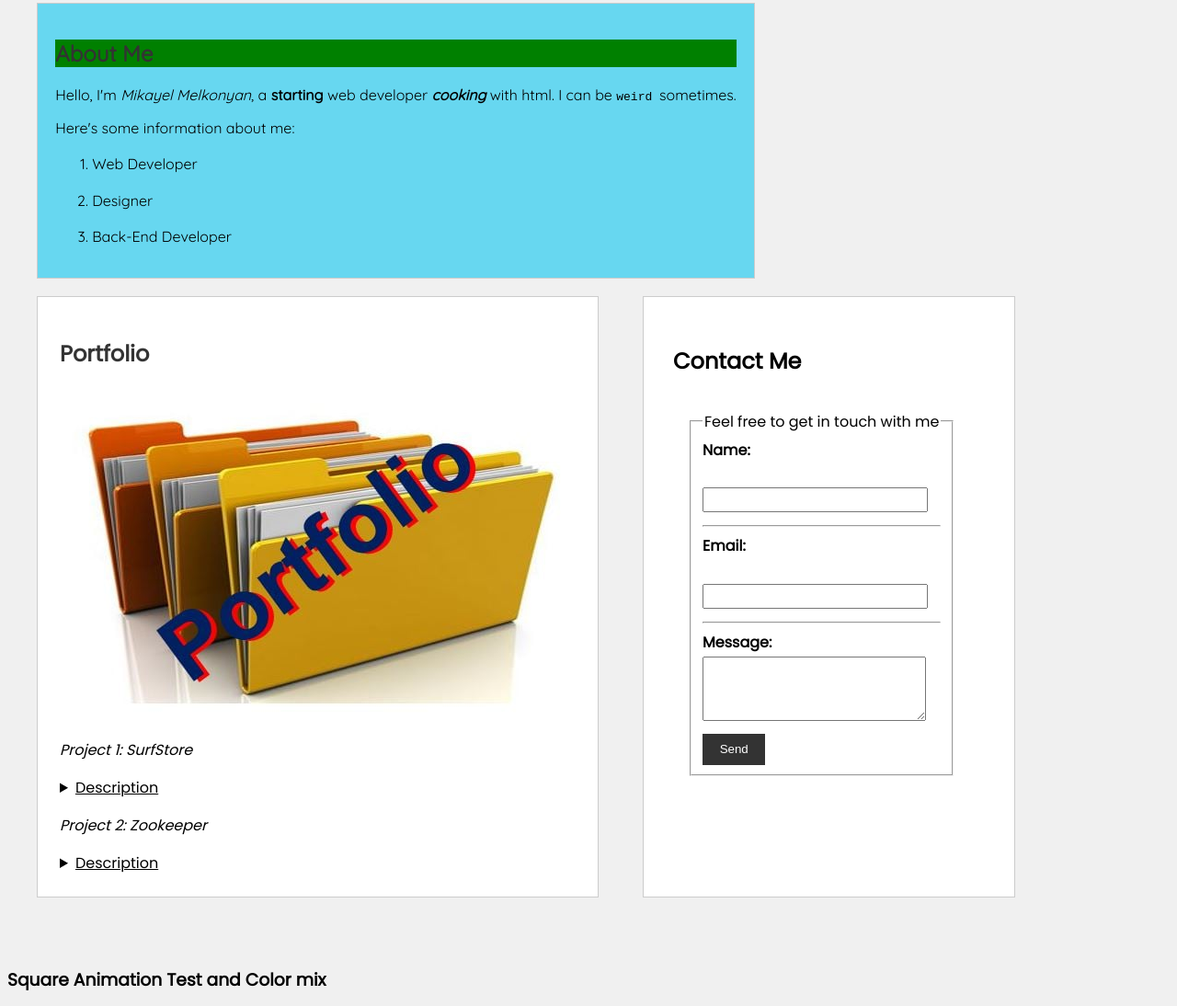
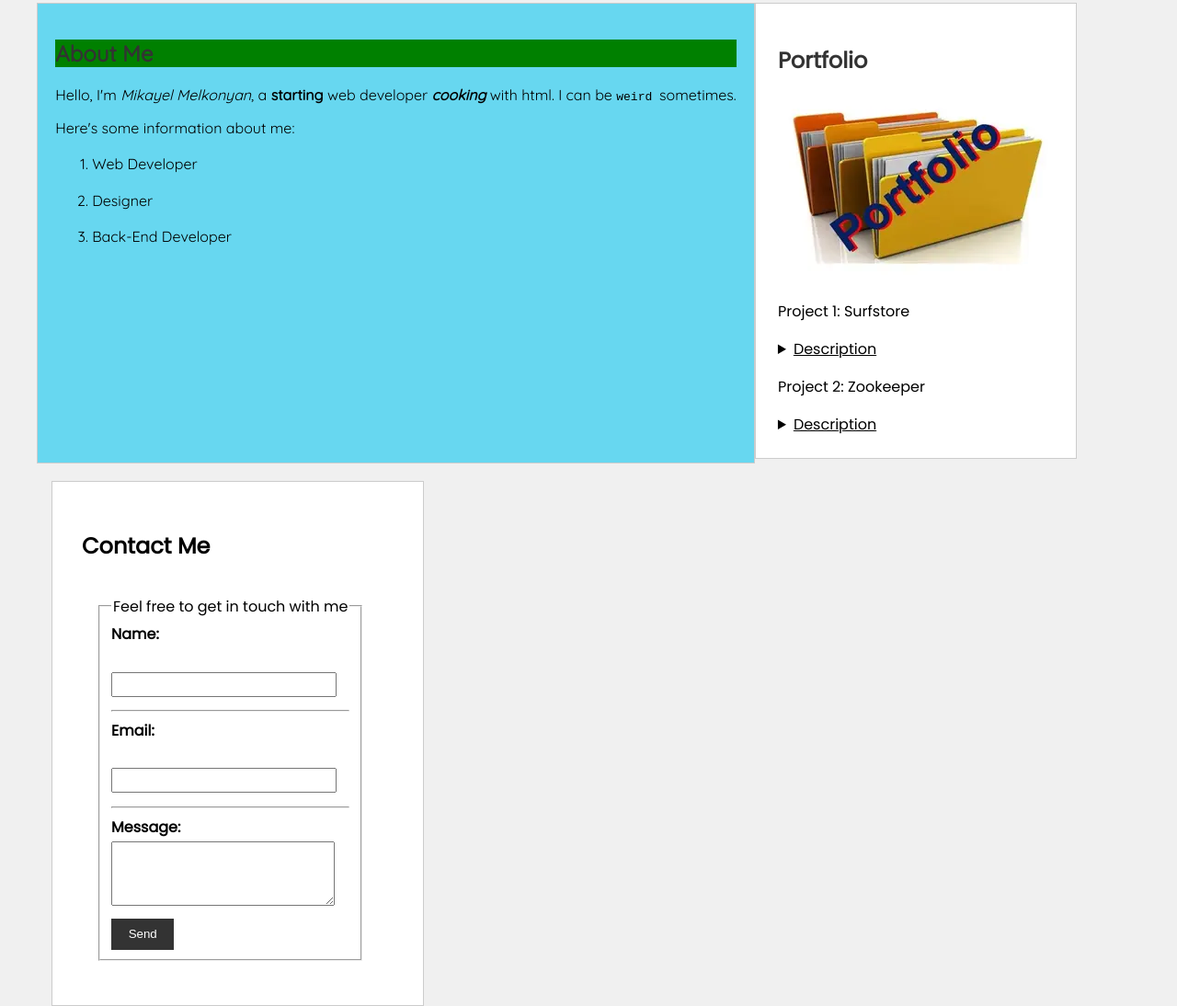
Before and after one commit to mikamek1/cse134B-hw3, a plain HTML site: page index.html in a window 1280 px wide. Shown: the part 331-1425 px from the top of the page at 92% size. Drawn offline with Linux system fonts and the light colour scheme.

Commit message:
hw3 more

```diff
--- a/index.html
+++ b/index.html
@@ -43,17 +43,27 @@
 
       <section id="portfolio">
         <h2>Portfolio</h2>
-        <figure>
-          <img src="Portfoli.jpg" alt="Project 1" />
-          <figcaption>Project 1: SurfStore</figcaption>
-        </figure>
+        <picture id="PortImage">
+          <source
+            sizes="(min-width:300px) 300px,
+           (min-width:600px) 100vw, 600px"
+            srcset="Portfolio.webp 300w, Portfoli.webp 600w"
+            type="image/webp"
+          />
+          <source
+            sizes="(min-width:300px) 300px,
+           (min-width:600px) 100vw, 600px"
+            srcset="Portfolio.png 300w, Portfoli.png 600w"
+            type="image/png"
+          />
+          <img src="Portfolio.jpg" alt="Portfolio image" />
+        </picture>
+        <p>Project 1: Surfstore</p>
         <details>
           <summary>Description</summary>
           <pre>Project about network modifyable data that had protocols</pre>
         </details>
-        <figure>
-          <figcaption>Project 2: Zookeeper</figcaption>
-        </figure>
+        <p>Project 2: Zookeeper</p>
         <details>
           <summary>Description</summary>
           <pre>
--- a/styles.css
+++ b/styles.css
@@ -54,6 +54,7 @@
   }
 
   /* Style the "About Me" section */
+  /* errror in the validator because color-mix() not supported */
   #about {
     background-color: color-mix(in srgb, #34c9eb 75%, white);
     font-family: 'Quicksand',Arial,sans-serif;
@@ -74,8 +75,6 @@
   #portfolio {
     background-color: var(--off-white,#fff);
     padding: 1.5em;
-    transition-property: opacity, left;
-    transition-duration: 3s, 5s, 2s, 1s;
     margin-bottom: 1.5em;
     border: 0.1em solid #ccc;
   }
@@ -84,18 +83,10 @@
     color: var(--black--color,#333);
   }
 
-  #portfolio figure {
-    margin: 1em 0;
+  #portfolio img{
+    object-position: center;
+    object-fit: contain;
   }
-
-  #portfolio img {
-    max-width: 100%;
-  }
-
-  #portfolio figcaption {
-    font-style: italic;
-  }
-
   #portfolio details summary {
     cursor: pointer;
     text-decoration: underline;
@@ -106,8 +97,7 @@
     background-color: var(--off-white,#fff);
     padding: 2em;
     margin-bottom: 1.5em;
-    margin-right: 1.5em;
-    margin-left: 3em;
+    margin-left: 1em;
     border: 0.1em solid #ccc;
   }
 
@@ -165,6 +155,7 @@
   }
 
   /* Style the footer */
+  /* errror in the validator because color not supported */
   footer {
     background-color: color(display-p3 0 1 0);
     color: var(--white-color,white);
```
Also changed, not shown: Portfoli.jpg (deleted), Portfoli.png (added), Portfoli.webp (added), Portfolio.jpg (added), Portfolio.png (added), Portfolio.webp (added).
